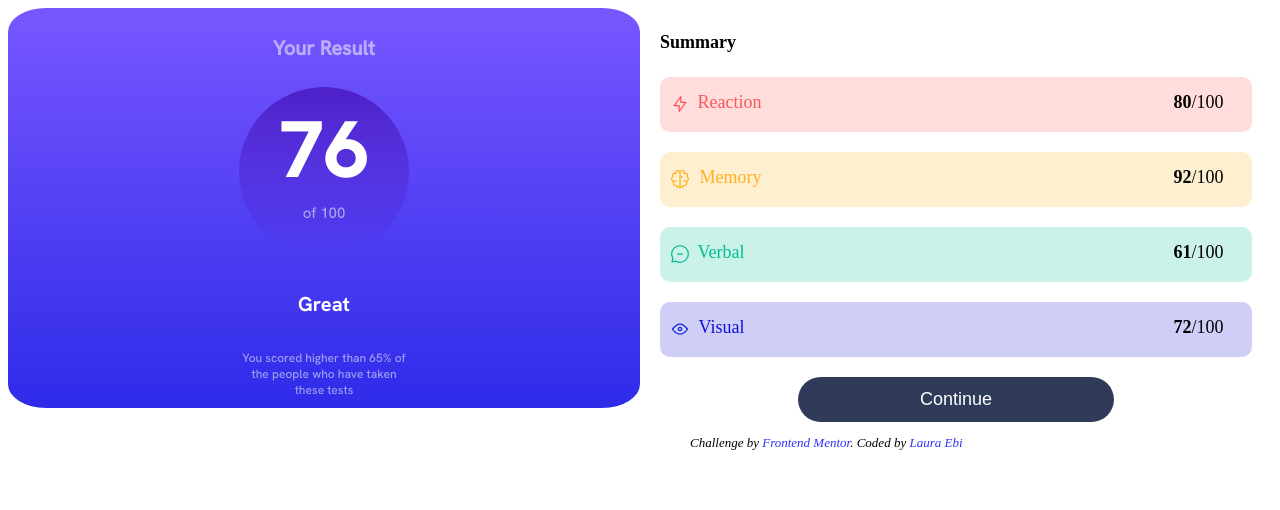
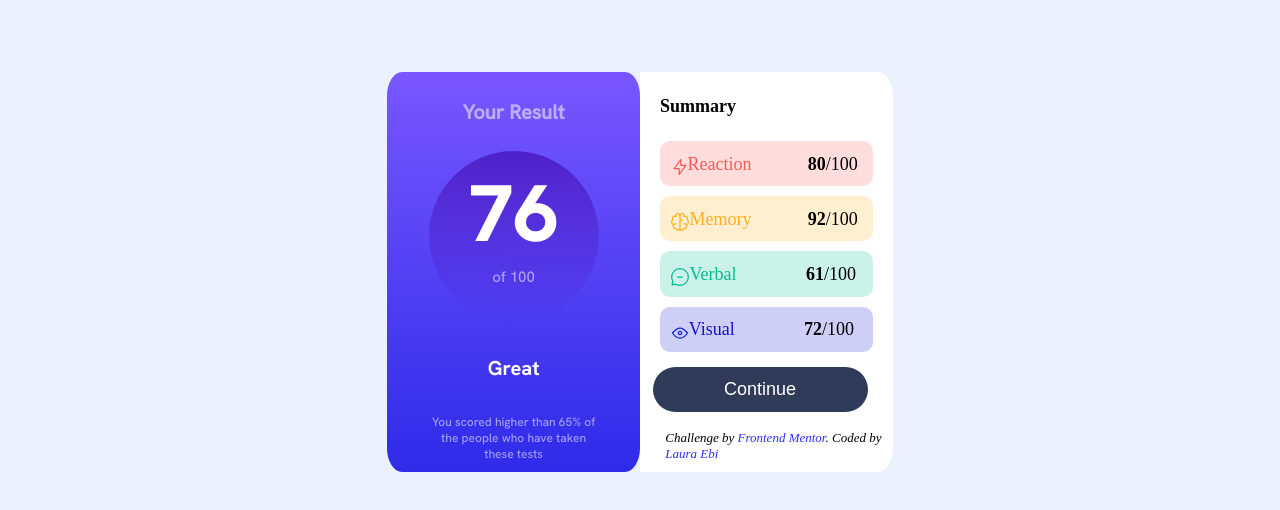
Before and after one commit to Ebi-laura/hello-, a plain HTML site: page index.html in a window 1280 px wide. Drawn offline with Linux system fonts and the light colour scheme.

Commit message:
updated style.css

```diff
--- a/style.css
+++ b/style.css
@@ -1,8 +1,15 @@
 /* Parent div */
+body{
+    background-color: hsl(221, 100%, 96%);
+    padding-top: 5%;
+    padding-bottom: 5%;
+}
 .parent{
     max-width: 1440px;
     width: 100%;
     display: flex;
+    justify-content: center;
+    align-items: center;
     height: 100%;
 }
 @font-face {
@@ -19,7 +26,7 @@
 }
 /* first section */
 #firstpart{
-    width: 50%;
+    width: 20%;
     height: 400px;
     background-color: hsl(252, 100%, 67%);
     border-radius: 6%;
@@ -31,6 +38,8 @@
     justify-content: center;
     background-image: linear-gradient(hsl(252, 100%, 67%), hsl(241,81%, 54%));
     font-family: secondfont;
+
+
 }
 /* first child div */
 .circle{
@@ -71,11 +80,13 @@ color: rgba(245, 245, 245, 0.548);
 }
 /* Second section */
 #secondpart{
-    width: 50%;
+    width: 20%;
     height: 400px;
     background-color: hsl(0, 0, 100%);
     font-size: 18px;
     background-color: hsl(0, 0%, 100%);
+    border-top-right-radius:6% ;
+    border-bottom-right-radius: 6%;
 
 }
 /* First child div */
@@ -87,81 +98,81 @@ color: rgba(245, 245, 245, 0.548);
 .par1{
     border-radius: 10px;
     background-color: hsla(0, 100%, 67%, 0.205);
-    height: 25px;
-    margin: 20px;
-    padding-left: 20px;
-    padding-top: 15px;
-    padding-bottom: 15px;
+    height: 20px;
+    margin:10px 20px;
+    padding-left: 10%;
+    padding-top: 5%;
+    padding-bottom: 5%;
     color: hsl(0, 100%, 67%);
     background-image: url(icon-reaction.svg);
     background-repeat: no-repeat;
-    background-position: 10px 17px;
+    background-position: 10px 16px;
     text-align: right;
 }
 .num1{
-     margin-left: 72%;
-    margin-right: 5%;
+     margin-left: 30%;
+    margin-right: 8%;
     color: black;
 }
 /* second paragraph */
 .par2{
     border-radius: 10px;
     background-color: hsla(39, 100%, 56%, 0.205);
-    height: 25px;
-    margin: 20px;
-    padding-left: 20px;
-    padding-top: 15px;
-    padding-bottom: 15px;
+    height: 20px;
+    margin:10px 20px;
+    padding-left: 10%;
+    padding-top: 5%;
+    padding-bottom: 5%;
     color: hsl(39, 100%, 56%);
     background-image: url(icon-memory.svg);
     background-repeat: no-repeat;
-    background-position: 10px 17px;
+    background-position: 10px 16px;
     text-align: right;
 }
 .num2{
-    margin-left: 72%;
-    margin-right: 5%;
+    margin-left: 30%;
+    margin-right: 8%;
     color: black;
 }
 /* third paragraph */
 .par3{
     border-radius: 10px;
     background-color: hsla(166, 100%, 37%, 0.205);
-    height: 25px;
-    margin: 20px;
-    padding-left: 20px;
-    padding-top: 15px;
-    padding-bottom: 15px;
+    height: 20px;
+    margin:10px 20px;
+    padding-left: 10%;
+    padding-top: 5%;
+    padding-bottom: 5%;
     color: hsl(166, 100%, 37%);
     background-image: url(icon-verbal.svg);
     background-repeat: no-repeat;
-    background-position: 10px 17px;
+    background-position: 10px 16px;
     text-align: right;
 }
 
 .num3{
-    margin-left: 75%;
-    margin-right: 5%;
+    margin-left: 37%;
+    margin-right: 9%;
     color: black;
 }
 /* fourth paragraph */
 .par4{
     border-radius: 10px;
     background-color: hsla(241, 85%, 45%, 0.205);
-    height: 25px;
-    margin: 20px;
-    padding-left: 20px;
-    padding-top: 15px;
-    padding-bottom: 15px;
+    height: 20px;
+    margin: 10px 20px;
+    padding-left: 10%;
+    padding-top: 5%;
+    padding-bottom: 5%;
     color: hsl(241, 85%, 45%);
     background-image: url(icon-visual.svg);
     background-repeat: no-repeat;
-    background-position: 10px 17px;
+    background-position: 10px 16px;
     text-align: right;
 }
 .num4{
-    margin-left: 75%;
-    margin-right: 5%;
+    margin-right:10%;
+    margin-left: 37%;
     color: black;
 }
 /* Button */
@@ -169,13 +180,15 @@ button{
     background-color: hsl(224, 30%, 27%);
     color: white;
     border: none;
-    width: 50%;
+    width: 85%;
    font-size: 18px;
    line-height: 25px;
-   padding: 10px 0;
+   padding: 10px;
    border-radius: 25px;
    cursor: pointer;
-   margin-left: 25%;
+   margin-left: 5%;
+   margin-top: 2%;
+   margin-bottom: 2%;
 
 }
 button:active{
@@ -184,7 +197,7 @@ button:active{
 /* footer */
 footer p{
     font-style: italic;
-    margin-left: 50px;
+    margin-left: 10%;
     font-size: small;
 }
 footer span{
@@ -192,31 +205,39 @@ footer span{
 }
 
 @media screen and (max-width:992px) {
+    body{
+        background-color: white;
+    }
     .parent{
         display: block;
     }
     #firstpart{
-        width: 100% !important;
+        width: 90% !important;
         margin-top: 0%;
+        margin-left: 5%;
+        margin-right: 5%;
     }
     #secondpart{
-        width: 100% !important;
+        width: 90% !important;
         margin-top: 0%;
+        height: 400px;
+        margin-left: 5%;
+        margin-right: 5%;
     }
     button{
     margin-left: 20px;
     background-color:hsl(224, 30%, 27%) ;
-    width: 300px;
+    width: 85%;
     }
     .num1{
-        margin-left: 50%;
+        margin-left: 45%;
     }
     .num2{
+        margin-left: 45%;
+    }.num3{
         margin-left: 50%;
-    }.num3{
-        margin-left: 54%;
     }.num4{
-        margin-left: 54%;
+        margin-left: 50%;
     }
     footer{
         margin-left:0px;
```
